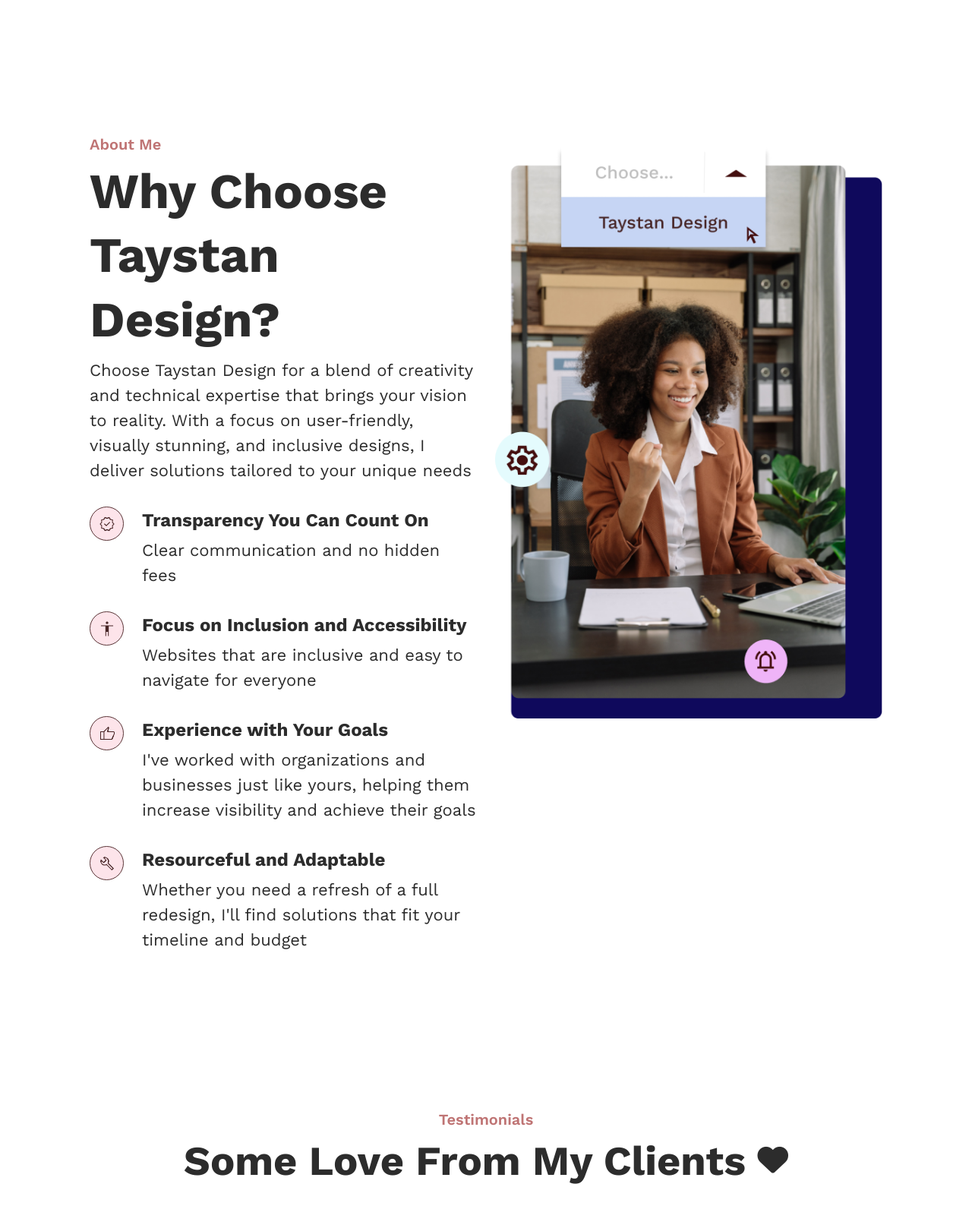
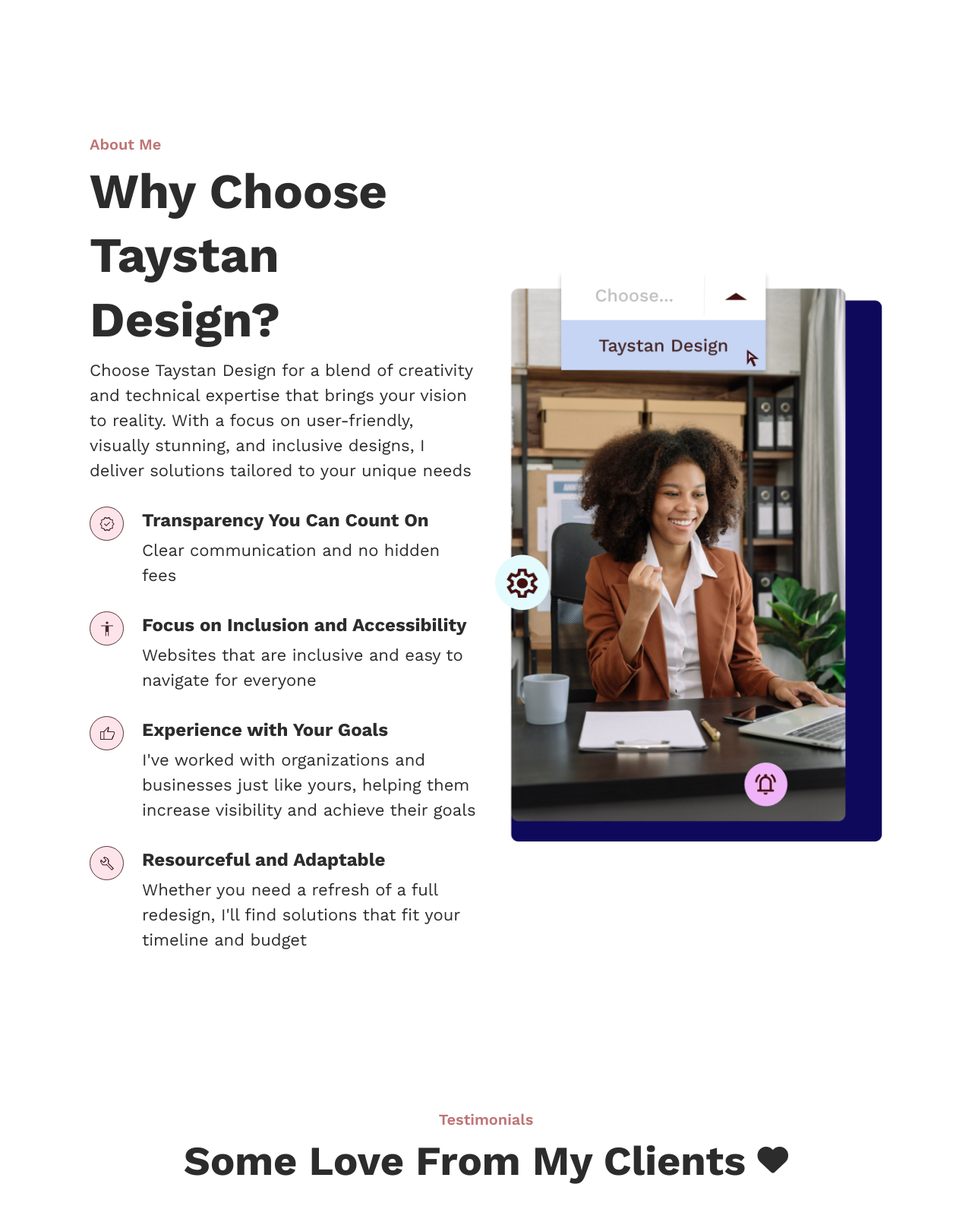
Before and after one commit to tam-114/dev-taystandesign, a PHP site: page / in a window 1280 px wide. Shown: the part 2303-3916 px from the top of the page at 76% size. Run offline with PHP 8.4, Linux system fonts and the light colour scheme; some libraries are stand-ins or nearby versions.

Commit message:
align self stretch

```diff
--- a/pages/home.php
+++ b/pages/home.php
@@ -138,7 +138,7 @@
                     </div>
                 </div>
             </div>
-            <div class="col d-flex justify-content-center align-items-center" data-aos="fade-up" data-aos-duration="1800">
+            <div class="col d-flex justify-content-center align-items-center align-self-stretch" data-aos="fade-up" data-aos-duration="1800">
                 <img src="./assets/images/about-me-img.png" alt="" class="d-flex justify-content-center align-items-center img-fluid">
             </div>
         </div>
```
